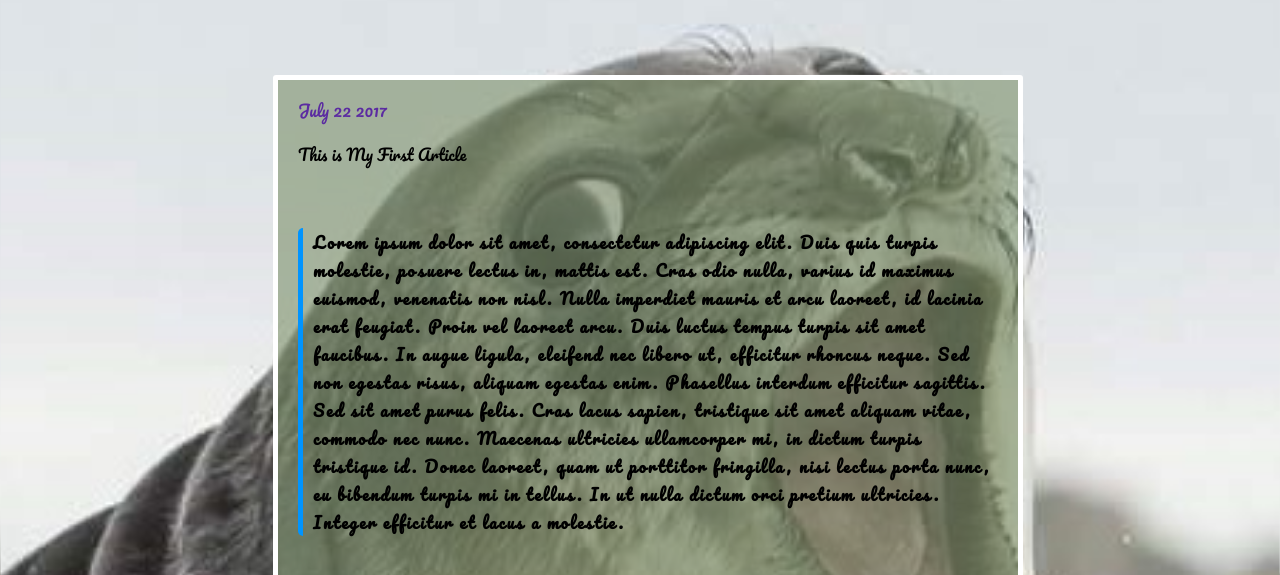
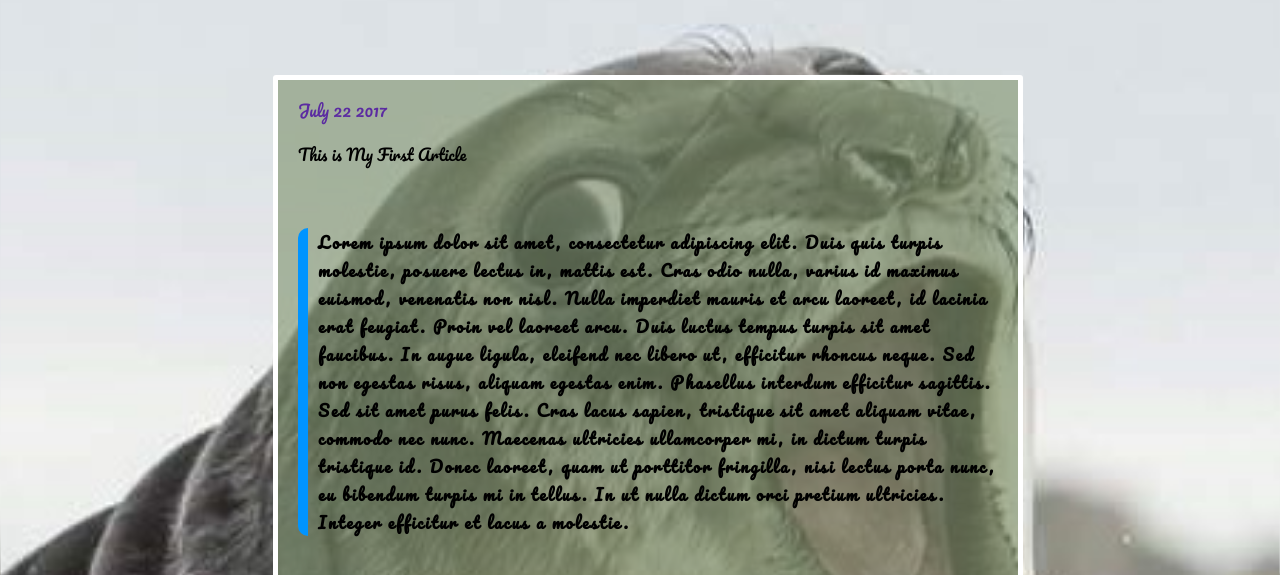
Before and after one commit to luk1684tw/HTML-CSS_Summer_homework, a plain HTML site: page Homework2/index.html in a window 1280 px wide. Shown: the part 158-733 px from the top of the page. Drawn offline with Linux system fonts and the light colour scheme.

Commit message:
[update]fix some looks

```diff
--- a/Homework2/css/main.css
+++ b/Homework2/css/main.css
@@ -44,17 +44,20 @@ div.date {
 }
 
 div.quote {
-    border-left: 5px;
+    border-left: 10px;
+    border-top-left-radius: 10px;
+    border-bottom-left-radius: 10px;
     border-left-style: solid;
-    border-top-left-radius: 5px;
-    border-bottom-left-radius: 5px;
     border-left-color: rgb(0, 148, 255);
     padding-left: 10px;
+
 
     font-weight: bold;
     letter-spacing: 2px;
 }
 
+
+
 div.article {
     padding-top: 10px;
 }
--- a/Homework2/index.html
+++ b/Homework2/index.html
@@ -42,6 +42,7 @@
             </div><br>
 
             <div class="quote">
+                <div class="cylinder"></div>
                 <p>Suspendisse euismod faucibus ante eget auctor. Aliquam semper vel elit laoreet auctor. Vestibulum massa odio, feugiat ut tempus vitae, tincidunt consectetur ante. Mauris gravida odio sit amet magna porta, sed mollis neque imperdiet. Vivamus hendrerit eros sed facilisis laoreet. Cras mollis congue nibh, in iaculis massa volutpat vel. Mauris ornare sapien a urna venenatis consectetur.</p>
             </div>
 
```
Also changed, not shown: Homework3/index.html (added, +10 -0 lines), Homework3/styles/main.css (added).
